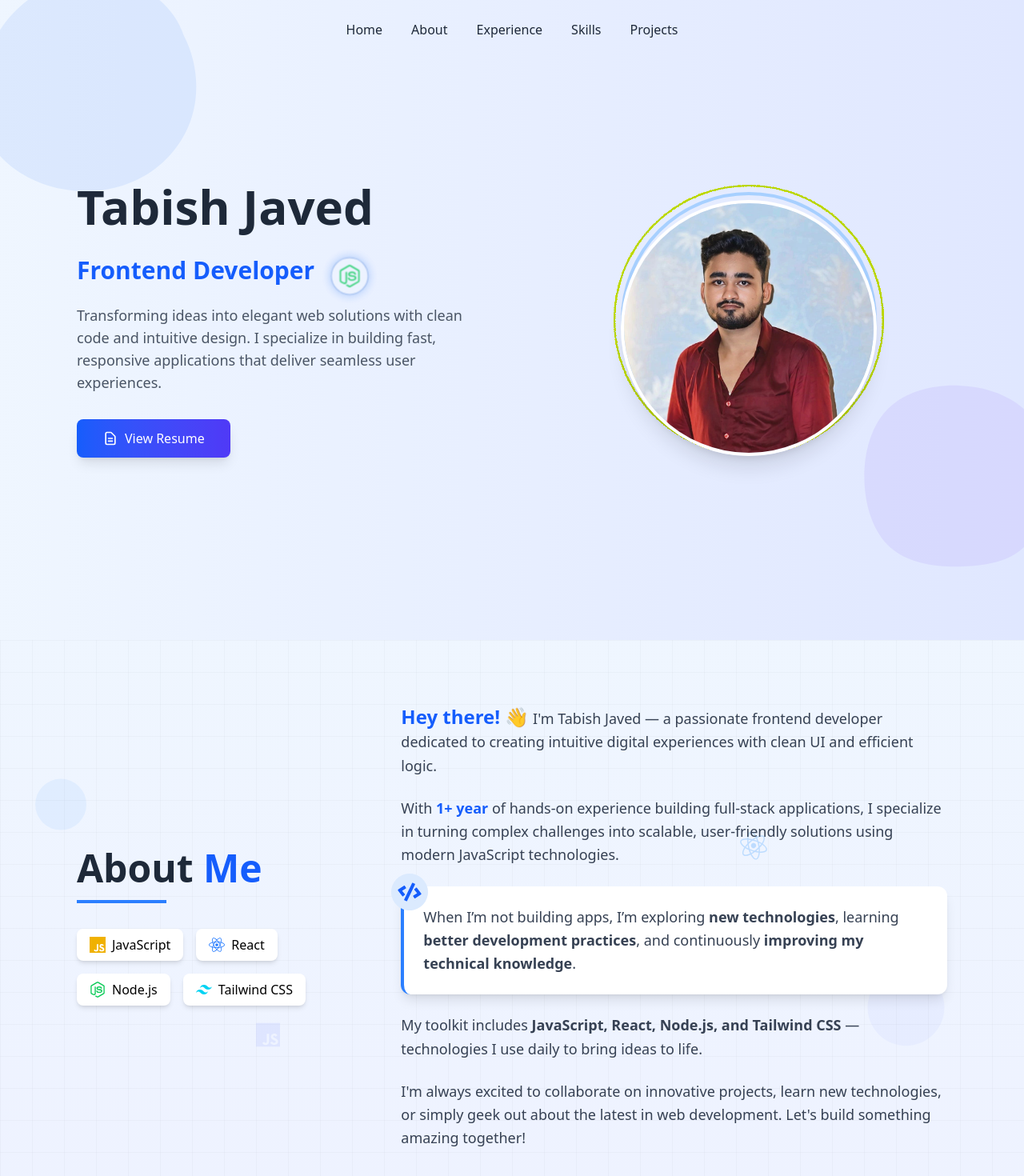
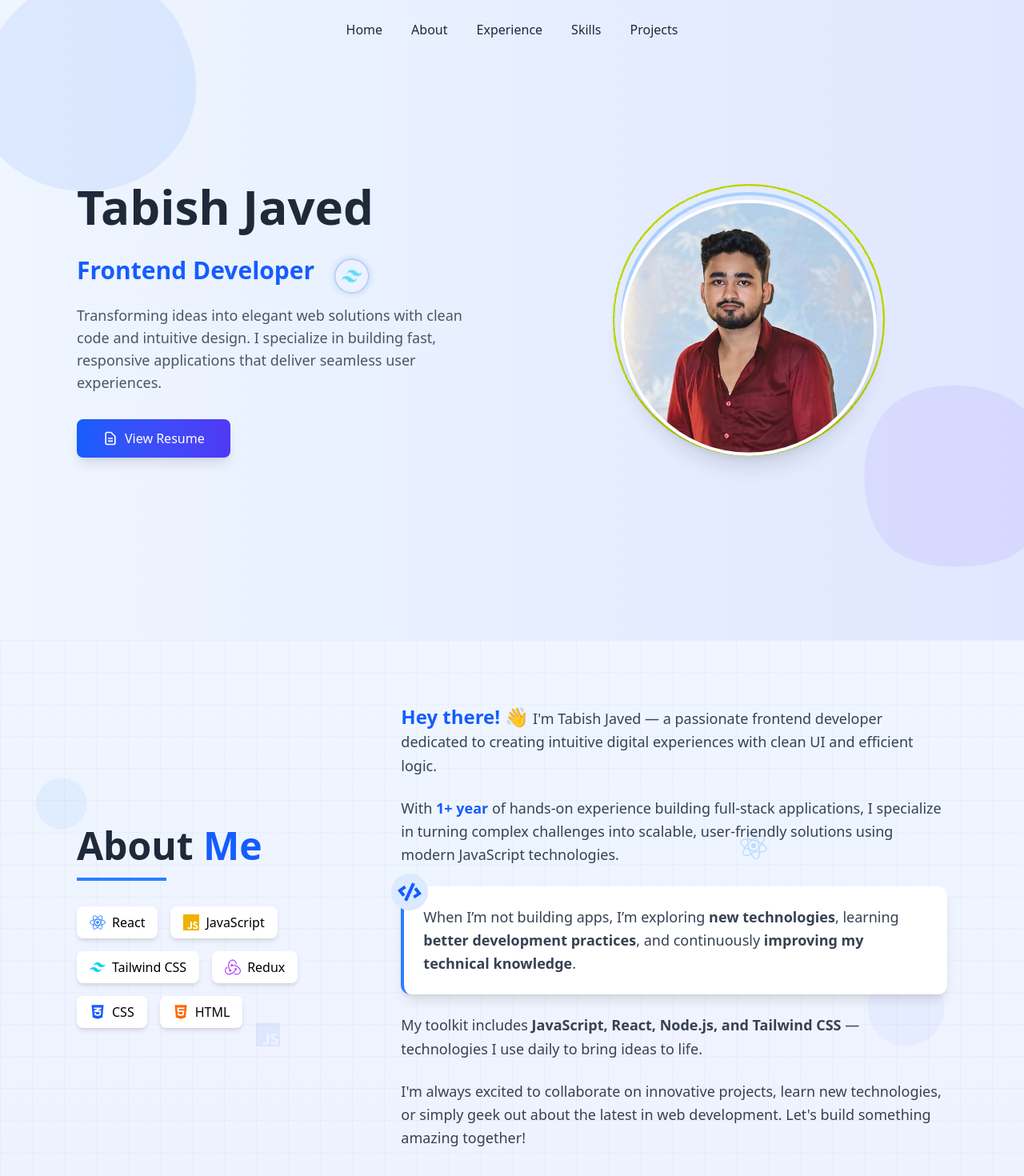
Before and after one commit to tabish-27/Showcase, a React (Vite) app: page / in a window 1280 px wide. Shown: the top 1470 px of the page at 80% size. Built offline with nearby package versions, Linux system fonts and the light colour scheme.

Commit message:
Changes in About, Home, Skills

```diff
--- a/src/Components/Pages/About.jsx
+++ b/src/Components/Pages/About.jsx
@@ -1,6 +1,6 @@
 import { motion } from "framer-motion";
-import { FaReact, FaNodeJs, FaCode } from "react-icons/fa";
-import { SiJavascript, SiTailwindcss } from "react-icons/si";
+import { FaReact, FaCss3Alt, FaHtml5, FaCode } from "react-icons/fa";
+import { SiJavascript, SiTailwindcss, SiRedux } from "react-icons/si";
 
 const About = () => {
   return (
@@ -117,10 +117,12 @@ const About = () => {
 
             <div className="flex flex-wrap gap-4 mt-8">
               {[
+                { icon: <FaReact className="text-blue-500 text-xl" />, text: "React" },
                 { icon: <SiJavascript className="text-yellow-500 text-xl" />, text: "JavaScript" },
-                { icon: <FaReact className="text-blue-500 text-xl" />, text: "React" },
-                { icon: <FaNodeJs className="text-green-500 text-xl" />, text: "Node.js" },
                 { icon: <SiTailwindcss className="text-cyan-400 text-xl" />, text: "Tailwind CSS" },
+                { icon: <SiRedux className="text-purple-500 text-xl" />, text: "Redux" },
+                { icon: <FaCss3Alt className="text-blue-600 text-xl" />, text: "CSS" },
+                { icon: <FaHtml5 className="text-orange-500 text-xl" />, text: "HTML" },
               ].map((item, index) => (
                 <motion.div
                   key={index}
--- a/src/Components/Pages/Home.jsx
+++ b/src/Components/Pages/Home.jsx
@@ -1,31 +1,41 @@
 import { useEffect, useRef, useState } from "react";
 import profilePic from "../../assets/myprofile.pic.jpg";
 import { motion } from "framer-motion";
-import { FaReact, FaNodeJs, FaJs } from "react-icons/fa";
-import { SiMongodb, SiTailwindcss } from "react-icons/si";
+import { FaReact, FaJs, FaCss3Alt, FaHtml5, FaCode } from "react-icons/fa";
+import { SiTailwindcss, SiRedux } from "react-icons/si";
 
 const Home = () => {
   const imageRef = useRef(null);
   const [currentTech, setCurrentTech] = useState(null);
 
   const techStack = [
-    { icon: <FaReact className="text-blue-500" size={28} />, name: "React" },
+    {
+      icon: <FaReact className="text-blue-500" size={28} />,
+      name: "React",
+    },
     {
       icon: <FaJs className="text-yellow-500" size={28} />,
       name: "JavaScript",
     },
     {
-      icon: <FaNodeJs className="text-green-500" size={28} />,
-      name: "Node.js",
+      icon: <SiTailwindcss className="text-cyan-400" size={28} />,
+      name: "Tailwind CSS",
     },
     {
-      icon: <SiTailwindcss className="text-cyan-400" size={28} />,
-      name: "Tailwind",
+      icon: <SiRedux className="text-purple-500" size={28} />,
+      name: "Redux",
+    },
+    {
+      icon: <FaCss3Alt className="text-blue-600" size={28} />,
+      name: "CSS",
+    },
+    {
+      icon: <FaHtml5 className="text-orange-500" size={28} />,
+      name: "HTML",
     },
   ];
 
   useEffect(() => {
-
     const animateImage = () => {
       if (imageRef.current) {
         imageRef.current.style.transform = `translateY(${
--- a/src/Components/Pages/Skills.jsx
+++ b/src/Components/Pages/Skills.jsx
@@ -6,7 +6,7 @@ const Skills = () => {
     {
       title: "Frontend",
       icon: <FaLaptopCode className="text-xl" />,
-      skills: ["React.js", "Tailwind CSS", "CSS3", "HTML5", "Material-UI", "Redux", "Git", "Bootstrap", "TypeScript", "Next.js"],
+      skills: ["React.js", "Tailwind CSS", "CSS3", "HTML5", "Material-UI", "Redux", "Git", "Bootstrap"],
       color: "from-purple-500 to-purple-600"
     },
     {
@@ -22,22 +22,10 @@ const Skills = () => {
       color: "from-indigo-500 to-indigo-600"
     },
     {
-      title: "Backend",
-      icon: <FaServer className="text-xl" />,
-      skills: ["REST APIs", "Authentication", "GraphQL"],
-      color: "from-green-500 to-green-600"
-    },
-    {
       title: "Core Concepts",
       icon: <FaCode className="text-xl" />,
       skills: ["Data Structures & Algorithms", "OOPs", "DBMS", "Operating Systems", "Computer Network"],
       color: "from-indigo-500 to-indigo-600"
-    },
-    {
-      title: "Databases",
-      icon: <FaDatabase className="text-xl" />,
-      skills: ["MongoDB", "Firebase", "MySQL"],
-      color: "from-yellow-500 to-yellow-600"
     },
   ];
 
```
